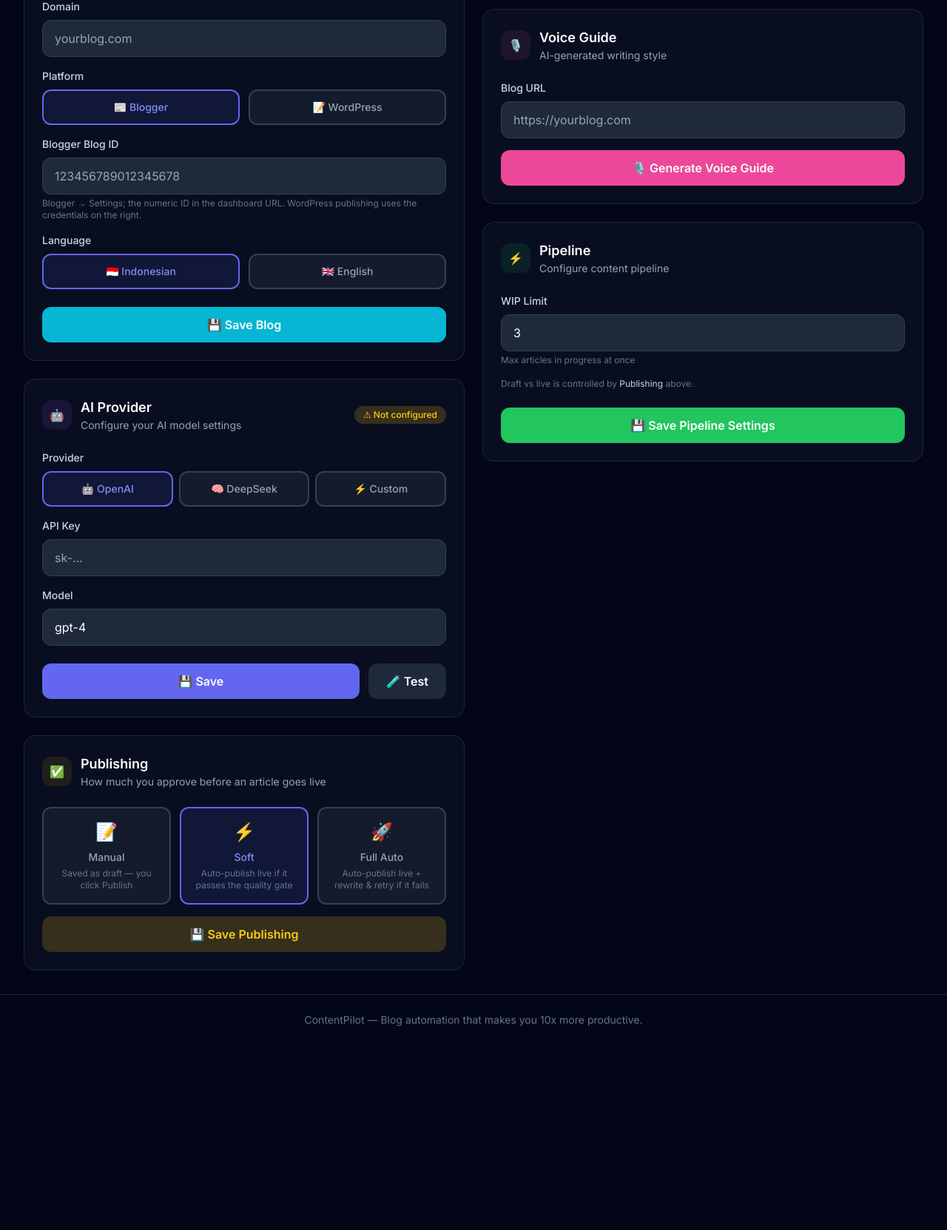
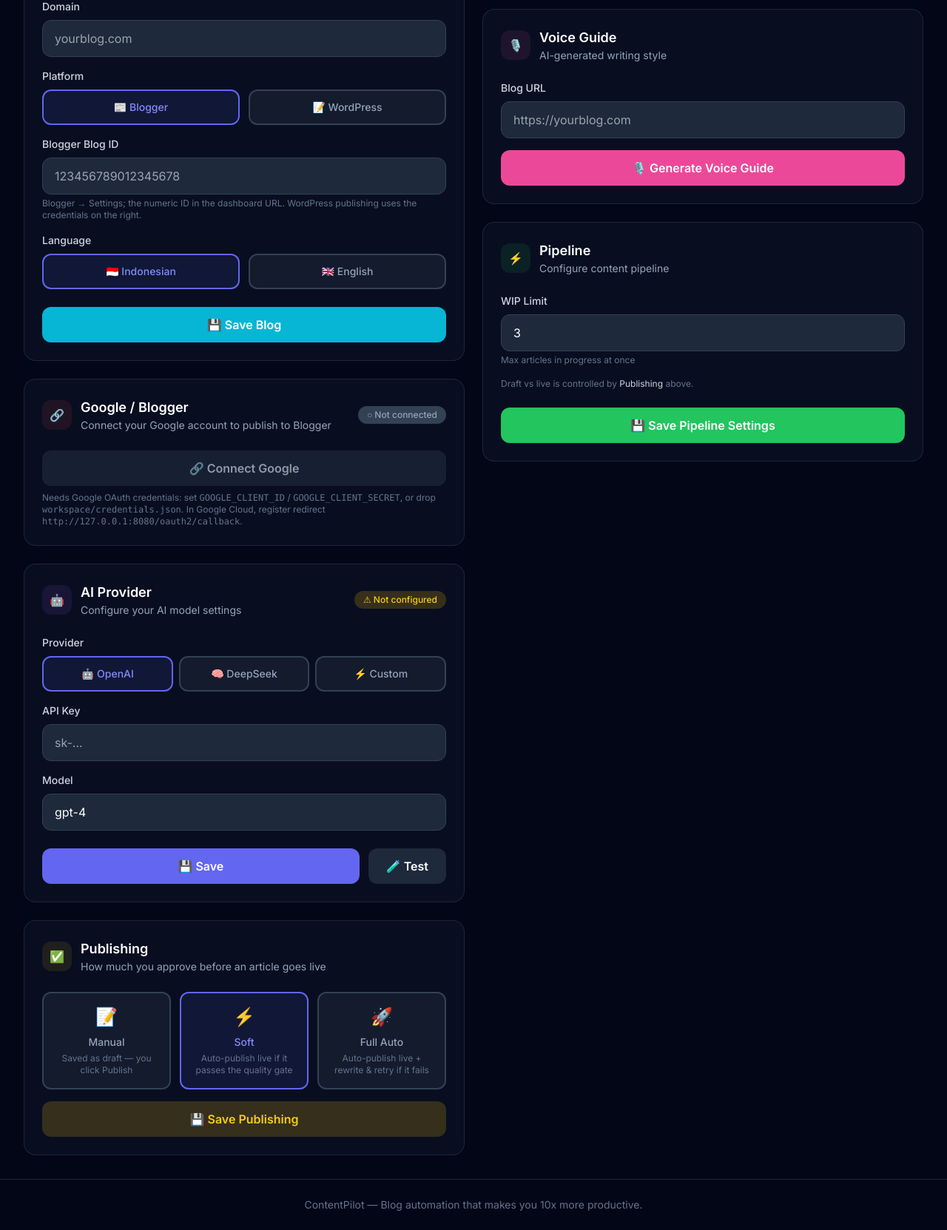
Before and after one commit to bagasunix/content-pilot, a Flask app: page /settings in a window 1280 px wide. Shown: the part 603-2266 px from the top of the page at 74% size. Before the commit the page ends 1990 px from the top, so only its background shows below. Run offline with Flask 3, Linux system fonts and the light colour scheme; the visitor is signed in with stand-in values (Sample User, id 1); some libraries are stand-ins or nearby versions.

Commit message:
feat: implement Google/Blogger OAuth (desktop loopback) + Settings UI
OAuth was in the docs and scaffolded (server auth.py) but never wired up:
no routes called it, it had a missing Path import, the /connect-blogger
page was orphaned (its session flag was never set), and there was no
Connect button in Settings. So publishing to Blogger could never authorise.

Added a self-contained, dependency-free desktop loopback flow on the client:
- GET /connect/google      -> builds the consent URL and redirects to Google
- GET /oauth2/callback     -> exchanges the code at oauth2.googleapis.com and
                              stores the token in workspace/token.json
- POST /disconnect/google  -> removes the stored token
- Credentials come from GOOGLE_CLIENT_ID/SECRET env or workspace/credentials.json
  (installed/web). CSRF state param guards the callback.

Settings: new "Google / Blogger" card showing connection status with
Connect / Disconnect, plus a clear "not configured" hint (env vars or
credentials.json, and the redirect to register: 127.0.0.1:8080/oauth2/callback).

Note: the live consent round-trip needs the user's own Google Cloud OAuth
credentials; all states (noconfig / redirect / bad-state error / connected)
are tested via the Flask test client.

```diff
--- a/web/app.py
+++ b/web/app.py
@@ -291,7 +291,10 @@
     if cached and isinstance(cached, dict) and not cached.get("error"):
         schedule = cached
 
-    return render_template('settings.html', license=license_data, config=config, schedule=schedule)
+    return render_template('settings.html', license=license_data, config=config, schedule=schedule,
+                           google_connected=google_connected(),
+                           google_configured=bool(load_google_client()[0]),
+                           google_status=request.args.get('google'))
 
 @app.route('/settings/save-schedule', methods=['POST'])
 def save_schedule():
@@ -577,6 +580,121 @@
                          connected=connected,
                          blog_name=session.get('blog_name', ''),
                          blog_id=session.get('blog_id', ''))
+
+
+# ------------------------------------------------------------
+# Google / Blogger OAuth — desktop loopback flow.
+# Consent opens in the webview, Google redirects back to
+# /oauth2/callback on this localhost app, we exchange the code
+# for a token and store it in workspace/token.json. No external
+# domain and no extra dependencies (raw token endpoint call).
+# ------------------------------------------------------------
+
+GOOGLE_CRED_FILE = WORKSPACE / "credentials.json"
+GOOGLE_TOKEN_FILE = WORKSPACE / "token.json"
+GOOGLE_SCOPES = "https://www.googleapis.com/auth/blogger"
+
+
+def load_google_client():
+    """Return (client_id, client_secret) from env or workspace/credentials.json."""
+    cid = os.getenv("GOOGLE_CLIENT_ID", "")
+    csec = os.getenv("GOOGLE_CLIENT_SECRET", "")
+    if cid and csec:
+        return cid, csec
+    if GOOGLE_CRED_FILE.exists():
+        try:
+            data = json.loads(GOOGLE_CRED_FILE.read_text())
+            blob = data.get("installed") or data.get("web") or {}
+            return blob.get("client_id", ""), blob.get("client_secret", "")
+        except Exception:
+            pass
+    return "", ""
+
+
+def google_connected() -> bool:
+    """True if we hold a usable Google token."""
+    if not GOOGLE_TOKEN_FILE.exists():
+        return False
+    try:
+        t = json.loads(GOOGLE_TOKEN_FILE.read_text())
+        return bool(t.get("access_token") or t.get("refresh_token"))
+    except Exception:
+        return False
+
+
+@app.route('/connect/google')
+def connect_google():
+    """Kick off the Google OAuth consent flow."""
+    if not session.get('logged_in'):
+        return redirect(url_for('login'))
+    import secrets
+    import urllib.parse
+    client_id, _ = load_google_client()
+    if not client_id:
+        return redirect(url_for('settings', google='noconfig'))
+    state = secrets.token_urlsafe(16)
+    session['google_oauth_state'] = state
+    params = {
+        'client_id': client_id,
+        'redirect_uri': url_for('google_callback', _external=True),
+        'response_type': 'code',
+        'scope': GOOGLE_SCOPES,
+        'access_type': 'offline',
+        'prompt': 'consent',
+        'state': state,
+    }
+    return redirect('https://accounts.google.com/o/oauth2/v2/auth?' + urllib.parse.urlencode(params))
+
+
+@app.route('/oauth2/callback')
+def google_callback():
+    """Exchange the OAuth code for a token and store it."""
+    if not session.get('logged_in'):
+        return redirect(url_for('login'))
+    if request.args.get('error'):
+        return redirect(url_for('settings', google='error'))
+    code = request.args.get('code')
+    state = request.args.get('state')
+    if not code or not state or state != session.get('google_oauth_state'):
+        return redirect(url_for('settings', google='error'))
+
+    import urllib.request
+    import urllib.parse
+    client_id, client_secret = load_google_client()
+    payload = urllib.parse.urlencode({
+        'code': code,
+        'client_id': client_id,
+        'client_secret': client_secret,
+        'redirect_uri': url_for('google_callback', _external=True),
+        'grant_type': 'authorization_code',
+    }).encode()
+    try:
+        req = urllib.request.Request('https://oauth2.googleapis.com/token', data=payload, method='POST')
+        with urllib.request.urlopen(req, timeout=15) as resp:
+            token = json.loads(resp.read().decode())
+    except Exception:
+        return redirect(url_for('settings', google='error'))
+    if not token.get('access_token'):
+        return redirect(url_for('settings', google='error'))
+
+    GOOGLE_TOKEN_FILE.parent.mkdir(parents=True, exist_ok=True)
+    GOOGLE_TOKEN_FILE.write_text(json.dumps(token, indent=2))
+    session.pop('google_oauth_state', None)
+    session['blogger_connected'] = True
+    return redirect(url_for('settings', google='connected'))
+
+
+@app.route('/disconnect/google', methods=['POST'])
+def disconnect_google():
+    """Remove the stored Google token."""
+    if not session.get('logged_in'):
+        return redirect(url_for('login'))
+    try:
+        GOOGLE_TOKEN_FILE.unlink(missing_ok=True)
+    except Exception:
+        pass
+    session.pop('blogger_connected', None)
+    return redirect(url_for('settings', google='disconnected'))
 
 @app.route('/monitor')
 def monitor():
--- a/web/templates/settings.html
+++ b/web/templates/settings.html
@@ -105,6 +105,46 @@
                     💾 Save Blog
                 </button>
             </form>
+        </div>
+
+        <!-- Google / Blogger -->
+        <div class="bg-surface-900/50 border border-surface-700/50 rounded-2xl p-6">
+            <div class="flex items-center gap-3 mb-6">
+                <div class="w-10 h-10 bg-red-500/10 rounded-xl flex items-center justify-center">🔗</div>
+                <div>
+                    <h2 class="text-lg font-semibold text-white">Google / Blogger</h2>
+                    <p class="text-sm text-surface-400">Connect your Google account to publish to Blogger</p>
+                </div>
+                {% if google_connected %}
+                <div class="ml-auto px-3 py-1 bg-green-500/20 text-green-400 text-xs font-medium rounded-full">✓ Connected</div>
+                {% else %}
+                <div class="ml-auto px-3 py-1 bg-surface-700 text-surface-400 text-xs font-medium rounded-full">○ Not connected</div>
+                {% endif %}
+            </div>
+
+            {% if google_status == 'connected' %}
+            <div class="mb-4 p-3 rounded-xl bg-green-500/10 border border-green-500/20 text-green-400 text-sm">✓ Google account connected.</div>
+            {% elif google_status == 'error' %}
+            <div class="mb-4 p-3 rounded-xl bg-red-500/10 border border-red-500/20 text-red-400 text-sm">✗ Connection failed — please try again.</div>
+            {% elif google_status == 'noconfig' %}
+            <div class="mb-4 p-3 rounded-xl bg-yellow-500/10 border border-yellow-500/20 text-yellow-400 text-sm">⚠ No OAuth credentials configured yet.</div>
+            {% elif google_status == 'disconnected' %}
+            <div class="mb-4 p-3 rounded-xl bg-surface-800 border border-surface-700 text-surface-300 text-sm">Disconnected.</div>
+            {% endif %}
+
+            {% if google_connected %}
+            <form method="POST" action="/disconnect/google">
+                <input type="hidden" name="csrf_token" value="{{ csrf_token() }}">
+                <button type="submit" class="w-full py-3 px-4 bg-surface-800 hover:bg-surface-700 text-white font-semibold rounded-xl transition-colors">🔌 Disconnect</button>
+            </form>
+            {% elif google_configured %}
+            <a href="/connect/google" class="block w-full text-center py-3 px-4 bg-red-500 hover:bg-red-600 text-white font-semibold rounded-xl transition-colors">🔗 Connect Google</a>
+            {% else %}
+            <a href="/connect/google" class="block w-full text-center py-3 px-4 bg-surface-800 hover:bg-surface-700 text-surface-300 font-semibold rounded-xl transition-colors opacity-70">🔗 Connect Google</a>
+            <p class="text-xs text-surface-500 mt-2">
+                Needs Google OAuth credentials: set <span class="font-mono">GOOGLE_CLIENT_ID</span> / <span class="font-mono">GOOGLE_CLIENT_SECRET</span>, or drop <span class="font-mono">workspace/credentials.json</span>. In Google Cloud, register redirect <span class="font-mono">http://127.0.0.1:8080/oauth2/callback</span>.
+            </p>
+            {% endif %}
         </div>
 
         <!-- AI Provider -->
```
